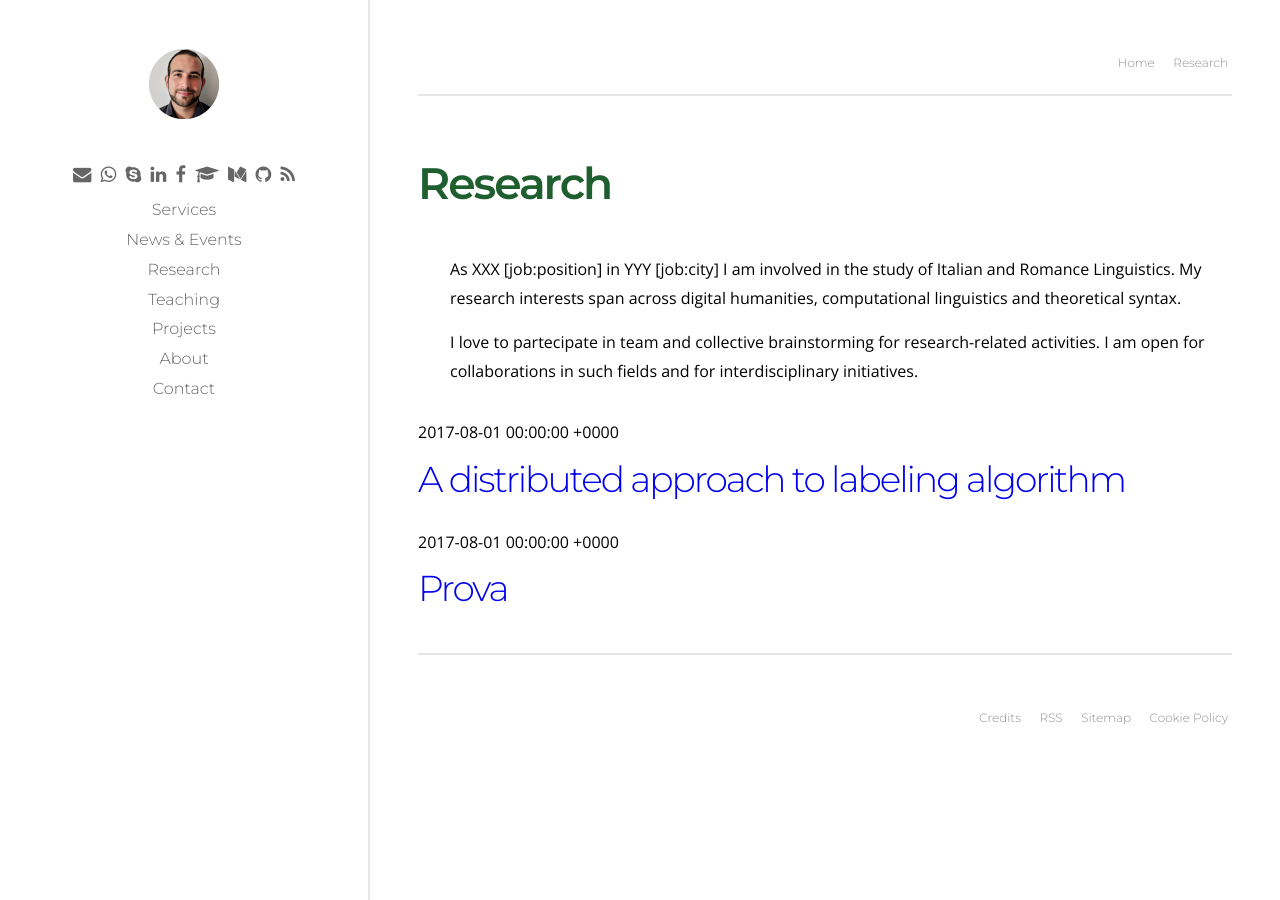
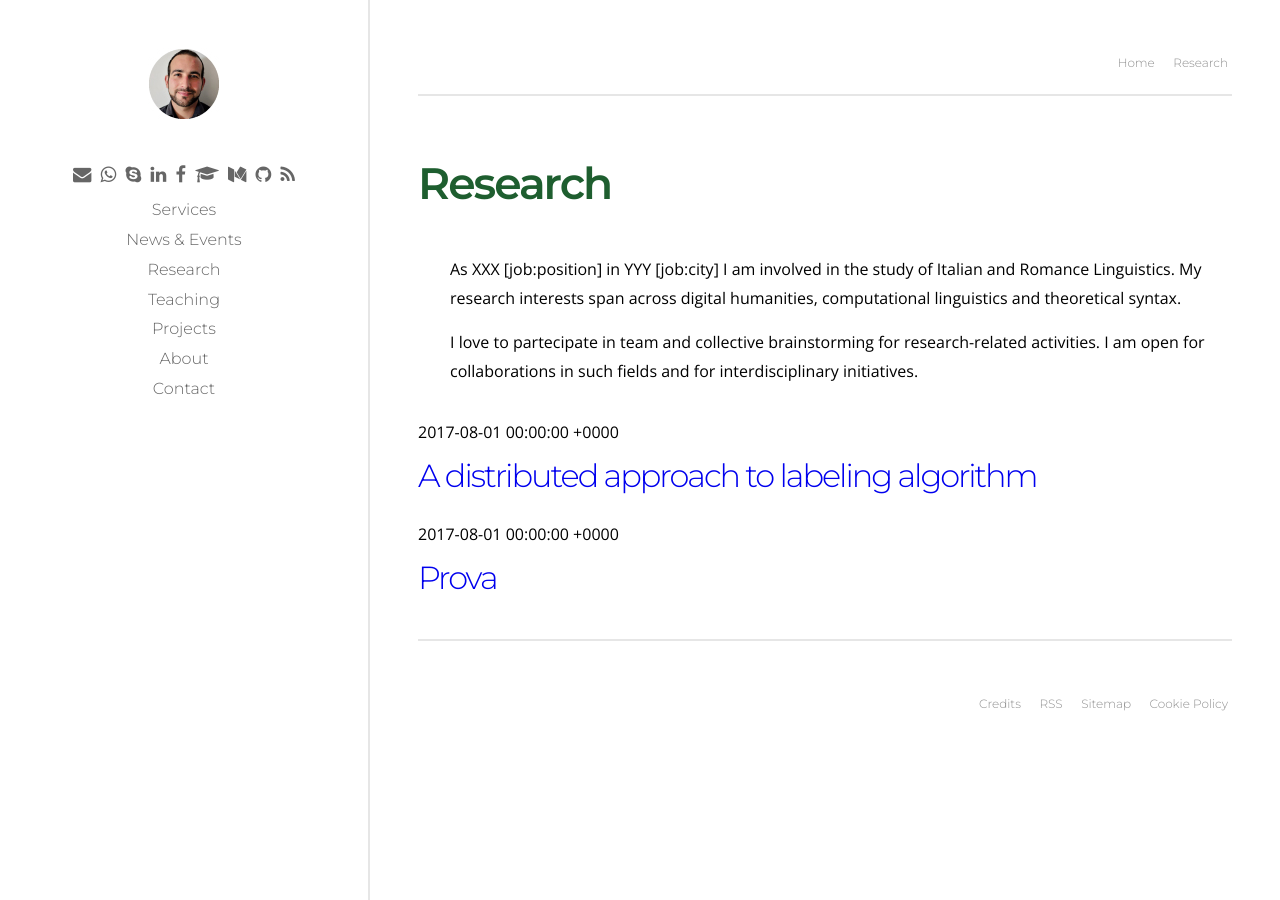
Before and after one commit to p-marco/p-marco.github.io, a Jekyll site: the page built from research.md, in a window 1280 px wide. Built offline with Jekyll 4.4.1, drawn with Linux system fonts in a browser that asks for light colours; our own code applies the rules of GitHub Pages for plain Markdown files.

Commit message:
default layout test

```diff
--- a/assets/css/styles.scss
+++ b/assets/css/styles.scss
@@ -234,15 +234,15 @@
 	letter-spacing: -2px
 }
 h2 {
-	font-size: 2.5*$unit-grid;
+	font-size: 2.25*$unit-grid;
 	letter-spacing: -2px
 }
 h3 {
-	font-size: 2.25*$unit-grid;
+	font-size: 2*$unit-grid;
 	letter-spacing: -2px
 }
 h4 {
-	font-size: 2*$unit-grid;
+	font-size: 1.8*$unit-grid;
 	letter-spacing: -2px
 }
 p.hero{
```
